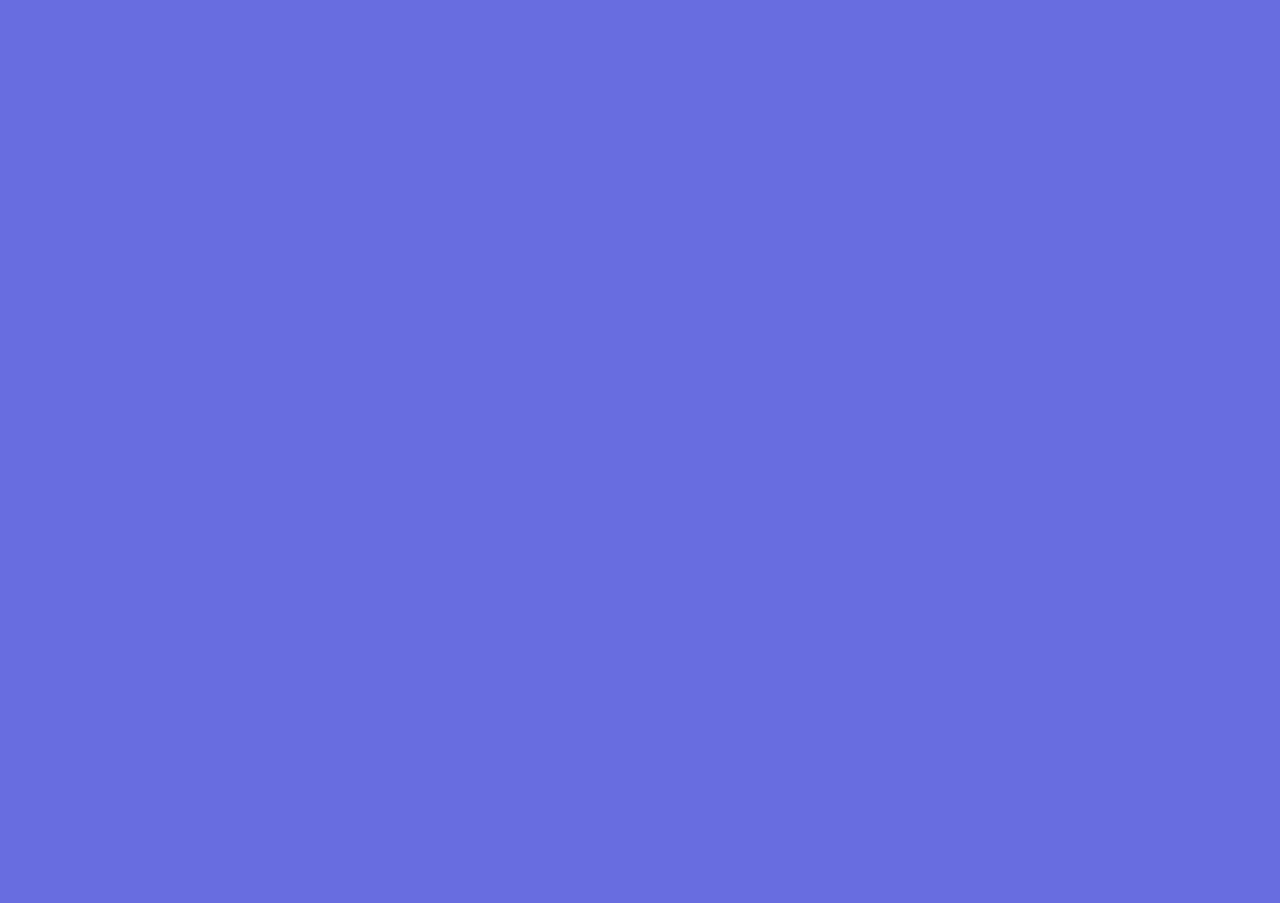
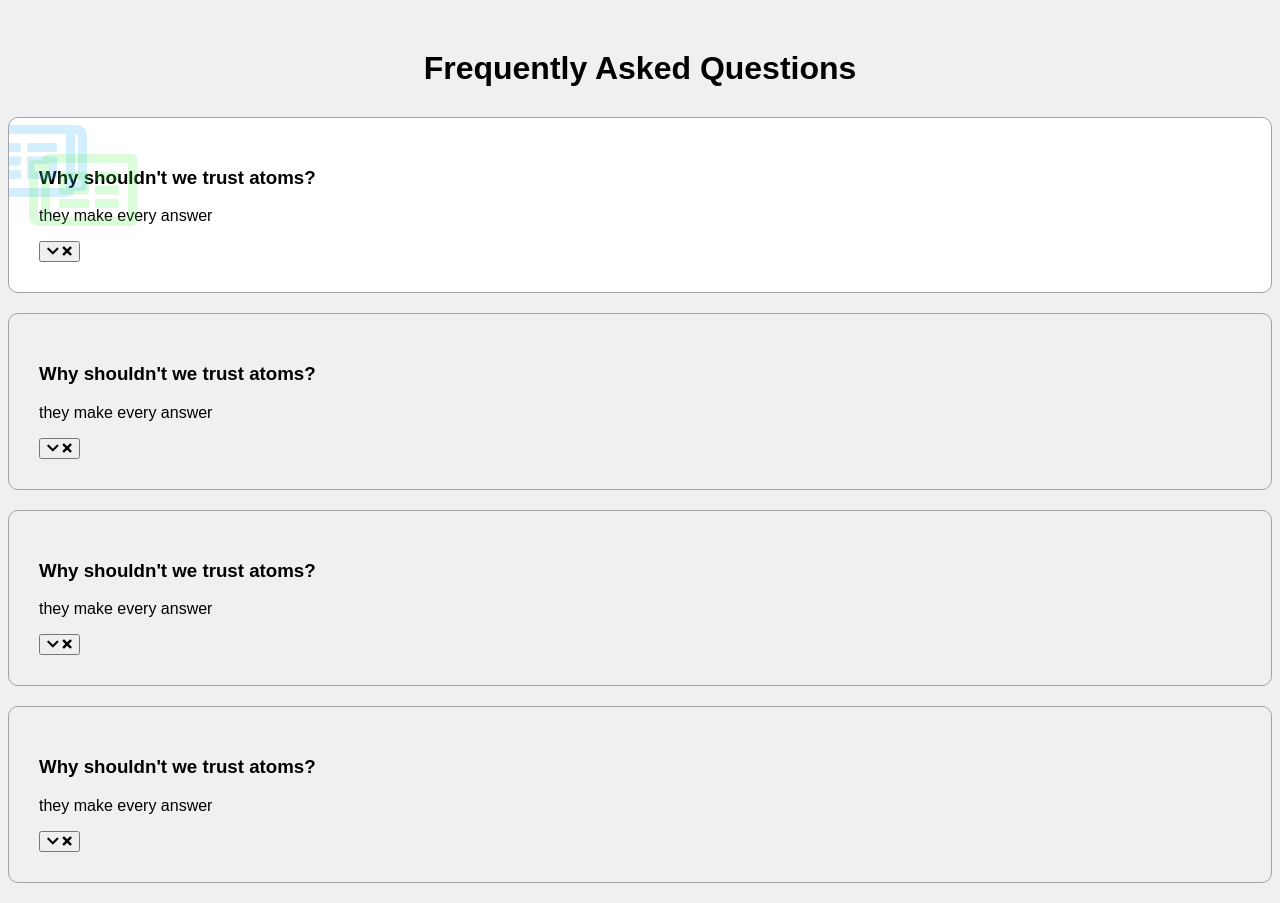
Before and after one commit to Rushikesh222/FAQ-collapse, a plain HTML site: page index.html in a window 1280 px wide. Before the commit the page ends 800 px from the top, so only its background shows below. Drawn offline with Linux system fonts and the light colour scheme; a web font is replaced by a local one.

Commit message:
html css

```diff
--- a/index.html
+++ b/index.html
@@ -4,10 +4,51 @@
     <meta charset="UTF-8" />
     <meta http-equiv="X-UA-Compatible" content="IE=edge" />
     <meta name="viewport" content="width=device-width, initial-scale=1.0" />
+    <link
+      rel="stylesheet"
+      href="https://pro.fontawesome.com/releases/v5.10.0/css/all.css"
+      integrity="sha384-AYmEC3Yw5cVb3ZcuHtOA93w35dYTsvhLPVnYs9eStHfGJvOvKxVfELGroGkvsg+p"
+      crossorigin="anonymous"
+    />
     <link rel="stylesheet" href="./style.css" />
     <title>FAQ-collapse</title>
   </head>
   <body>
+    <h1>Frequently Asked Questions</h1>
+    <div class="faq-container">
+      <div class="faq active">
+        <h3 class="faq-title">Why shouldn't we trust atoms?</h3>
+        <p class="faq-text">they make every answer</p>
+        <button class="faq-toggle">
+          <i class="fas fa-chevron-down"></i>
+          <i class="fas fa-times"></i>
+        </button>
+      </div>
+      <div class="faq">
+        <h3 class="faq-title">Why shouldn't we trust atoms?</h3>
+        <p class="faq-text">they make every answer</p>
+        <button class="faq-toggle">
+          <i class="fas fa-chevron-down"></i>
+          <i class="fas fa-times"></i>
+        </button>
+      </div>
+      <div class="faq">
+        <h3 class="faq-title">Why shouldn't we trust atoms?</h3>
+        <p class="faq-text">they make every answer</p>
+        <button class="faq-toggle">
+          <i class="fas fa-chevron-down"></i>
+          <i class="fas fa-times"></i>
+        </button>
+      </div>
+      <div class="faq">
+        <h3 class="faq-title">Why shouldn't we trust atoms?</h3>
+        <p class="faq-text">they make every answer</p>
+        <button class="faq-toggle">
+          <i class="fas fa-chevron-down"></i>
+          <i class="fas fa-times"></i>
+        </button>
+      </div>
+    </div>
     <script src="./app.js"></script>
   </body>
 </html>
--- a/style.css
+++ b/style.css
@@ -1,17 +1,57 @@
-@import url("https://fonts.googleapis.com/css2?family=Lato&display=swap");
+@import url("https://fonts.googleapis.com/css2?family=Muli&display=swap");
 * {
   box-sizing: border-box;
 }
 
 body {
-  background-color: #686de0;
-  font-family: "Mulish", sans-serif;
-  display: flex;
-  align-items: center;
-  justify-content: center;
+  background-color: #f0f0f0;
+  font-family: "Muli", sans-serif;
+}
+h1 {
+  margin: 50px 0 30px;
+  text-align: center;
+}
+faq-container {
+  max-width: 600px;
+  margin: 0 auto;
+}
+.faq {
+  background-color: transparent;
+  border: 1px solid #9fa4a8;
+  border-radius: 10px;
+  margin: 20px 0;
+  padding: 30px;
+  position: relative;
   overflow: hidden;
-  flex-direction: column;
-  height: 100vh;
-  margin: 0;
-  padding: 20px;
+  transition: 0.3s ease;
 }
+.faq.active {
+  background-color: white;
+  box-shadow: 0 3px 6px rgba(0, 0, 0, 0.1) 0 3px 6px rgba(0, 0, 0, 0.1);
+}
+
+.faq.active::before,
+.faq.active::after {
+  content: "\f1ea";
+  font-family: "Font Awesome 5 Free";
+  color: rgb(79, 243, 79);
+  font-size: 6rem;
+  position: absolute;
+  opacity: 0.2;
+  top: 20px;
+  left: 20px;
+  z-index: 0;
+}
+.faq.active::before {
+  color: rgb(36, 173, 253);
+  top: -10px;
+  left: -30px;
+  transform: rotate(180deg);
+}
+.faq.title {
+  display: none;
+  margin: 30px 0 0;
+}
+.faq.active .faq-text {
+  display: block;
+}
```
